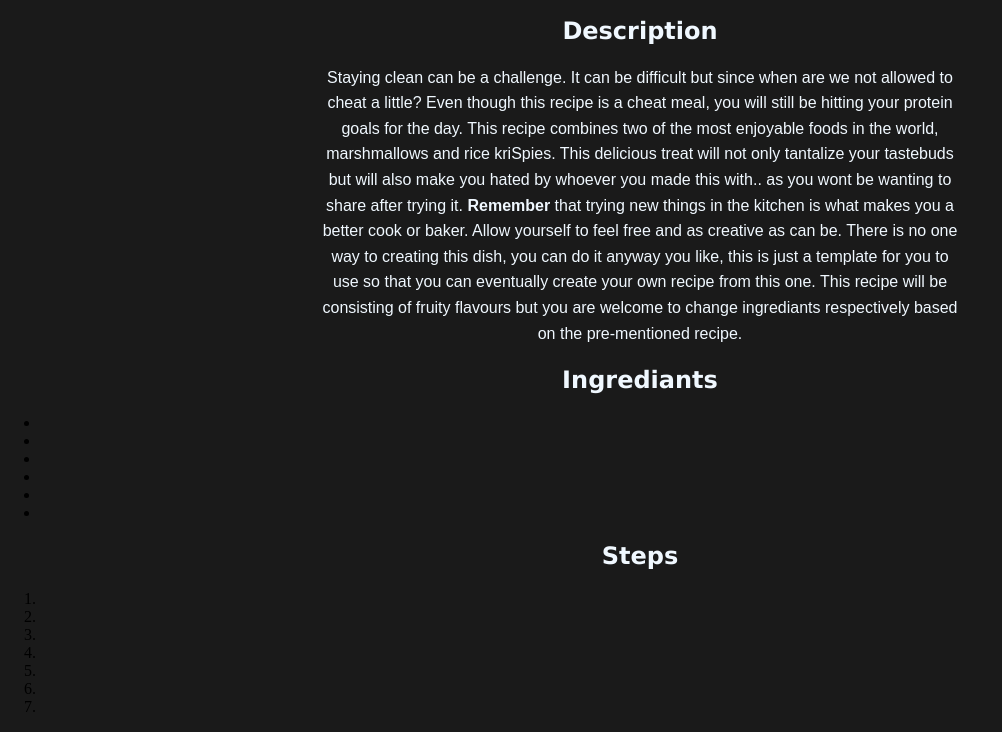
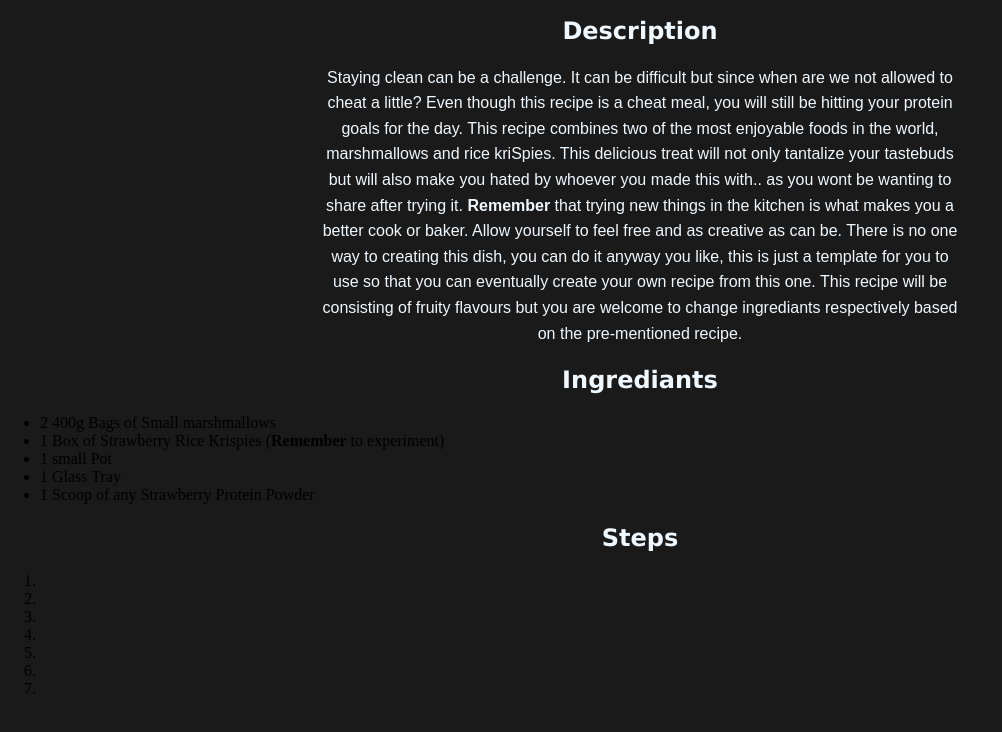
Before and after one commit to Tainej3/odin-recipes, a plain HTML site: page recipes/protein.html in a window 1280 px wide. Shown: the part 570-1302 px from the top of the page, without its empty margins (0-1002 px from the left). Drawn offline with Linux system fonts and the light colour scheme.

Commit message:
Added Ingrediants

```diff
--- a/recipes/protein.html
+++ b/recipes/protein.html
@@ -21,12 +21,11 @@
         </p>
         <h2>Ingrediants</h2>
         <ul>
-            <li></li>
-            <li></li>
-            <li></li>
-            <li></li>
-            <li></li>
-            <li></li>
+            <li>2 400g Bags of Small marshmallows</li>
+            <li>1 Box of Strawberry Rice Krispies (<b>Remember</b> to experiment)</li>
+            <li>1 small Pot</li>
+            <li>1 Glass Tray</li>
+            <li>1 Scoop of any Strawberry Protein Powder</li>
         </ul>
         <h2>Steps</h2>
         <ol>
```
